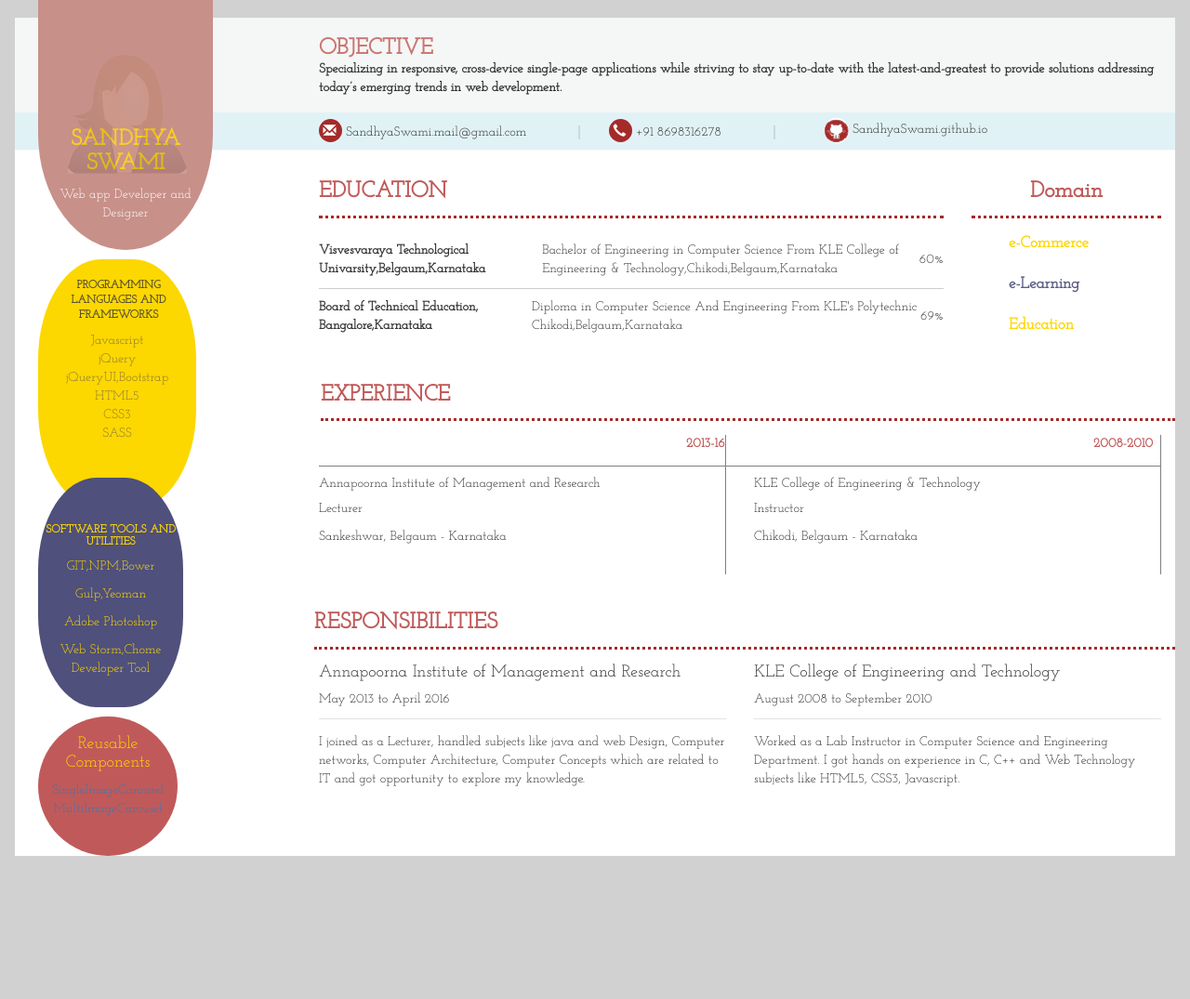
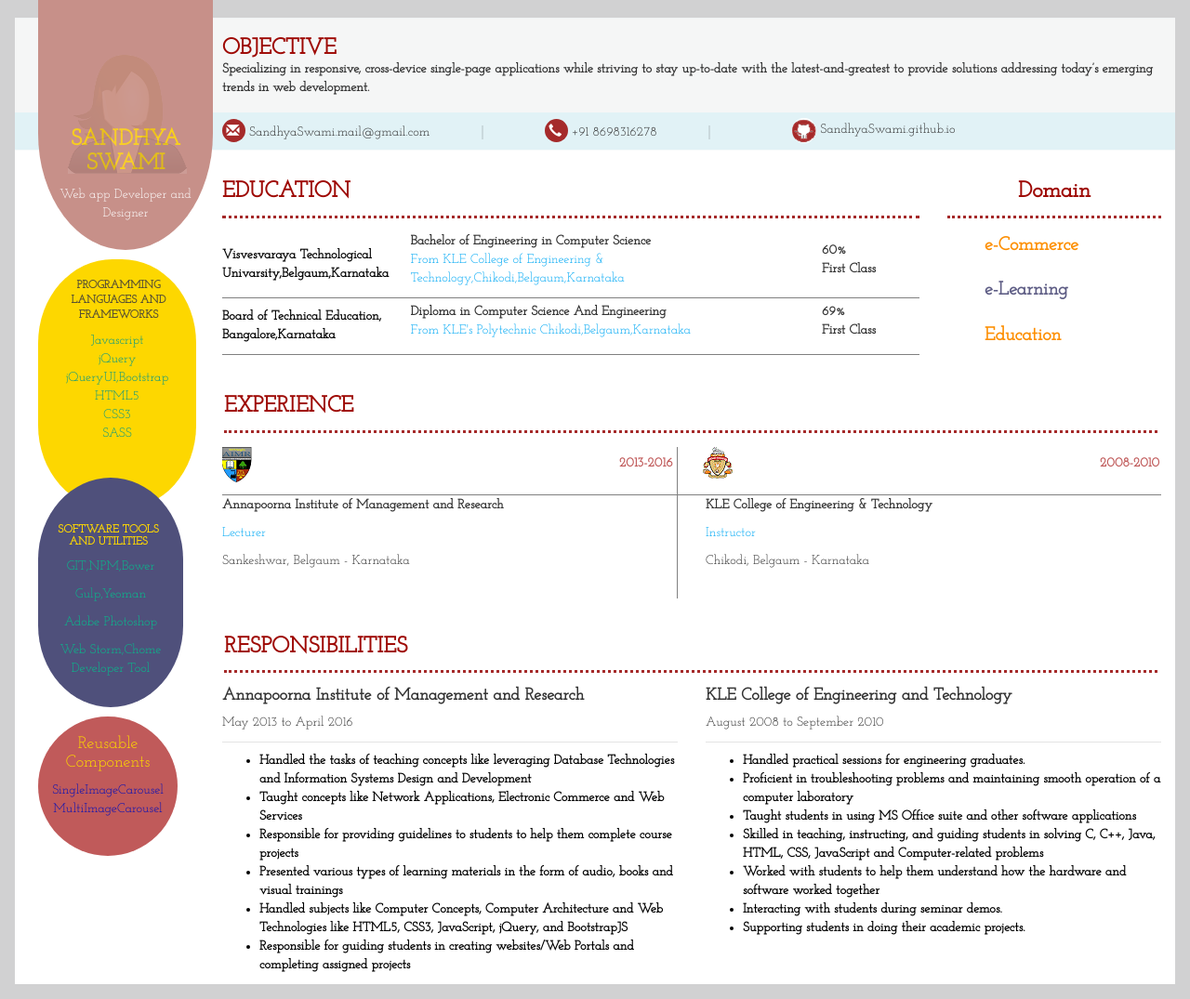
Before and after one commit to SandhyaSwami/SandhyaSwami.github.io, a plain HTML site: page index.html in a window 1280 px wide. Shown: the whole page at 93% size. Before the commit the page ends 937 px from the top, so only its background shows below. Drawn offline with Linux system fonts and the light colour scheme.

Commit message:
style related changes

```diff
--- a/css/style.css
+++ b/css/style.css
@@ -12,7 +12,7 @@ body {
 }
 
 .headings.underlineDotted1 {
-    color: rgb(192, 90, 90);
+    color: rgb(158, 9, 4);
     font-weight: bold;
     border-bottom: 3px dotted brown;
     /*font-family: -webkit-pictograph;*/
@@ -26,7 +26,9 @@ body {
 }
 
 .textFormat {
-    font-weight: bold;
+    font-weight: bolder;
+    width: 27%;
+    color: black;
     padding-bottom: 10px;
     padding-right: -33px !important;
     padding-top: 10px;
@@ -61,18 +63,26 @@ body {
     background-color: rgb(253, 215, 0);
     height: 269px;
     width: 170px;
-    border-radius: 40% 40% 40% 40%;
+    /*border-radius: 40% 40% 40% 40%;*/
     text-align: center;
     margin-top: 10px;
     padding-top: 10px;
     margin-left: 10px;
+    border-top-left-radius: 80px 90px;
+    border-top-right-radius: 80px 90px;
+    border-bottom-left-radius: 80px 90px;
+    border-bottom-right-radius: 80px 90px;
 }
 
 #thiImage {
     background-color: rgb(79, 80, 123);
     height: 247px;
     width: 156px;
-    border-radius: 40% 40% 40% 40%;
+    /*border-radius: 40% 40% 40% 40%;*/
+    border-top-left-radius: 80px 90px;
+    border-top-right-radius: 80px 90px;
+    border-bottom-left-radius: 80px 90px;
+    border-bottom-right-radius: 80px 90px;
     text-align: center;
     /*margin-top: 10px;*/
     padding-top: 10px;
@@ -144,15 +154,15 @@ body {
     text-align: center;
 }
 .colorToList{
-    color:rgb(253,215,3);
+    color:rgb(253, 143, 3);;
     font-weight: bold;
-    font-size: 17px;
+    font-size: 20px;
 }
 
 #colorToUnList{
     color: rgb(94,93,133);
     font-weight: bold;
-    font-size: 17px;
+    font-size: 20px;
 }
 .image1{
     border-radius: 50%;
@@ -181,19 +191,22 @@ body {
     color: rgb(255, 216, 0);
     margin-top: 40px;
     font-weight: bold;
+    padding-left: 10px;
+    padding-right: 15px;
     /*font-family: -webkit-body;*/
 }
 .prgLangFrameworks{
-    color:rgb(137,120,55);
+    color:#009688;
 }
 .tools{
-    color: rgb(255, 216, 0);
+    color: rgb(5, 191, 141);
 }
 #reusable{
     /*font-family: -webkit-body;*/
 }
 #align{
     padding-left: -8px;
+    width: 59%;
 }
 .bkImage{
     background-image: url("../images/userIcon1.png");
@@ -207,7 +220,7 @@ body {
 }
 .headings {
     font-weight: bolder;
-    color: rgb(202, 118, 115);
+    color: rgb(158, 9, 4);
     margin-bottom: 0px;
 }
 .sectionTwo {
@@ -220,15 +233,16 @@ body {
     margin-left: 56px;
 
 }
-#objDescription{
+.objDescription{
     font-weight: bold;
 }
 
 #headerAlign{
     margin-left: 17px;
+    margin-right: 19px;
 }
 #borderAlign1{
-    border-right: 1px solid grey;
+    /*border-right: 1px solid grey;*/
     padding-bottom: 13px;
     border-bottom: 1px solid grey;
     margin-left: -30px;
@@ -240,7 +254,7 @@ body {
 }
 
 .headingsProject {
-    color: rgb(192, 90, 90);
+    color: rgb(158, 9, 4);
     font-weight: bold;
     border-bottom: 3px dotted brown;
     /*font-family: -webkit-pictograph;*/
@@ -249,9 +263,32 @@ body {
     padding-bottom: 12px;
     margin-left: 10px;
 }
-/*.CaroselColor{*/
-    /*color:white;*/
-/*}*/
+.CaroselColor{
+    color: #030eb9;
+}
 .exp {
     padding-top: 15px;
 }
+.college{
+    color: #03A9F4;
+}
+.kleLogo{
+    padding-left: 27px;
+    padding-bottom: 4px;
+}
+.lastCompany{
+    border-right: 0px;
+}
+.education{
+    border-bottom: 1px solid grey;
+}
+.position{
+    color: #03A9F4;
+}
+.res{
+    padding-top: 10px;
+}
+li{
+    color: black;
+    font-weight: bold;
+}
--- a/index.html
+++ b/index.html
@@ -21,7 +21,7 @@
 
 <div class="container-fluid mainContainer">
     <div class="row">
-        <div class="col-md-3">
+        <div class="col-md-2">
             <div id="firstImage">
                 <div class="bkImage"></div>
                 <h3 id="firstImageHeader">SANDHYA SWAMI</h3>
@@ -60,12 +60,12 @@
             </div>
 
         </div>
-        <div class="col-md-9">
+        <div class="col-md-10">
             <div class="row">
                 <div class="col-md-12">
                     <h3 class="headings">OBJECTIVE</h3>
 
-                    <p id="objDescription">Specializing in responsive, cross-device single-page applications while striving to stay
+                    <p class="objDescription">Specializing in responsive, cross-device single-page applications while striving to stay
                         up-to-date with the latest-and-greatest to provide solutions addressing today’s emerging trends
                         in web development.</p>
                 </div>
@@ -89,22 +89,21 @@
                 <div class="col-md-9">
                     <h3 class="headings underlineDotted1">EDUCATION</h3>
                     <table class="tableBorder">
-                        <tr>
+                        <tr class="education">
                             <td class="textFormat">Visvesvaraya Technological Univarsity,Belgaum,Karnataka</td>
-                            <td id="align">Bachelor of Engineering in Computer Science From KLE College of Engineering & Technology,Chikodi,Belgaum,Karnataka
+                            <td id="align"><strong>Bachelor of Engineering in Computer Science</strong><p class="college"> From KLE College of Engineering & Technology,Chikodi,Belgaum,Karnataka</p>
                             </td>
-                            <td>60%</td>
+                            <td><strong>60%</strong><p><strong>First Class</strong></p></td>
+                        </tr>
+                        <tr class="education">
+                            <td class="textFormat">Board of Technical Education, Bangalore,Karnataka</td>
+                            <td><strong>Diploma in Computer Science And Engineering</strong> <p class="college">From KLE's Polytechnic Chikodi,Belgaum,Karnataka</p>
+                            </td>
+                            <td><strong>69%</strong><p><strong>First Class</strong></p></td>
                         </tr>
                     </table>
                     <!--<hr>-->
-                    <table>
-                        <tr>
-                            <td class="textFormat">Board of Technical Education, Bangalore,Karnataka</td>
-                            <td>Diploma in Computer Science And Engineering From KLE's Polytechnic Chikodi,Belgaum,Karnataka
-                            </td>
-                            <td>69%</td>
-                        </tr>
-                    </table>
+
                 </div>
                 <div class="col-md-3">
                     <h3 class="headings underlineDotted1" id="domainName">Domain</h3>
@@ -123,22 +122,22 @@
 
                 <div class="col-md-6">
                     <div class="companyContainer">
-                        <p class="year">2013-16</p></div>
+                        <img src="images/aimrLogo.png" alt=""><p class="year">2013-2016</p></div>
                     <div class="companyProfile">
-                        <h5>Annapoorna Institute of Management and Research</h5>
+                        <p><strong>Annapoorna Institute of Management and Research</strong></p>
 
-                        <p>Lecturer</p>
+                        <p class="position">Lecturer</p>
 
                         <p>Sankeshwar, Belgaum - Karnataka</p><br>
                     </div>
                 </div>
                 <div class="col-md-6">
                     <div id="borderAlign1">
-                        <p class="year">2008-2010</p></div>
-                    <div class="companyProfile">
-                        <h5>KLE College of Engineering & Technology</h5>
+                        <img class="kleLogo" src="images/klesocietylogofeb20141.gif" alt=""><p class="year">2008-2010</p></div>
+                    <div class="companyProfile lastCompany">
+                        <p><strong>KLE College of Engineering & Technology</strong></p>
 
-                        <p>Instructor</p>
+                        <p class="position">Instructor</p>
 
                         <p>Chikodi, Belgaum - Karnataka</p><br>
 
@@ -165,28 +164,45 @@
 
             </div>
             <div class="row">
-                <h3 class="headingsProject">RESPONSIBILITIES</h3>
+                <h3 class="headingsProject" id="headerAlign">RESPONSIBILITIES</h3>
 
                 <div class="col-md-6">
                     <div class="lastPara">
-                        <h4 class="lastHeader">Annapoorna Institute of Management and Research</h4>
+                        <h4 class="lastHeader"><strong>Annapoorna Institute of Management and Research</strong></h4>
 
                         <p class="lastSection">May 2013 to April 2016</p>
                     </div>
-                    <p class="exp">I joined as a Lecturer, handled subjects like java and web Design, Computer networks, Computer Architecture,
-                         Computer Concepts which are related to IT and got opportunity to explore my knowledge. </p>
+                    <!--<p class="exp">I joined as a Lecturer, handled subjects like java and web Design, Computer networks, Computer Architecture,-->
+                         <!--Computer Concepts which are related to IT and got opportunity to explore my knowledge. </p>-->
+                    <ul class="res">
+                        <li> 	Handled the tasks of teaching concepts like leveraging Database Technologies and Information Systems Design and Development</li>
+                        <li> 	Taught concepts like Network Applications, Electronic Commerce and Web Services</li>
+                        <li> 	Responsible for providing guidelines to students to help them complete course projects</li>
+                        <li> 	Presented various types of learning materials in the form of audio, books and visual trainings</li>
+                        <li> 	Handled subjects like Computer Concepts, Computer Architecture and Web Technologies like HTML5, CSS3, JavaScript, jQuery, and BootstrapJS</li>
+                        <li> 	Responsible for guiding students in creating websites/Web Portals and completing assigned projects</li>
+                    </ul>
 
                 </div>
                 <div class="col-md-6">
                     <div class="lastPara">
-                        <h4 class="lastHeader">KLE College of Engineering and Technology</h4>
+                        <h4 class="lastHeader"><strong>KLE College of Engineering and Technology</strong></h4>
 
                         <p class="lastSection">August 2008 to September 2010</p>
                     </div>
                     <!--<p>It is online web application,The main objective of this project is to carryout various placement activities in a systematic and faster manner. It also provides training and mentoring activities for all students.</p>-->
-                   <p class="exp">Worked as a Lab Instructor in Computer Science and Engineering Department. I got hands on experience in C, C++ and Web Technology
-                    subjects like HTML5, CSS3, Javascript.
-                   </p>
+                   <!--<p class="exp">Worked as a Lab Instructor in Computer Science and Engineering Department. I got hands on experience in C, C++ and Web Technology-->
+                    <!--subjects like HTML5, CSS3, Javascript.-->
+                   <!--</p>-->
+                    <ul class="res">
+                        <li> 	Handled practical sessions for engineering graduates.</li>
+                        <li> 	Proficient in troubleshooting problems and maintaining smooth operation of a computer laboratory</li>
+                        <li> 	Taught students in using MS Office suite and other software applications</li>
+                        <li> 	Skilled in teaching, instructing, and guiding students in solving C, C++, Java, HTML, CSS, JavaScript and Computer-related problems</li>
+                        <li> 	Worked with students to help them understand how the hardware and software worked together</li>
+                        <li> 	Interacting with students during seminar demos.</li>
+                        <li> 	Supporting students in doing their academic projects.</li>
+                    </ul>
 
                 </div>
             </div>
```
Also changed, not shown: images/Aimr New logo.png (added), images/aimrLogo.png (added), images/klesocietylogofeb20141.gif (added).
